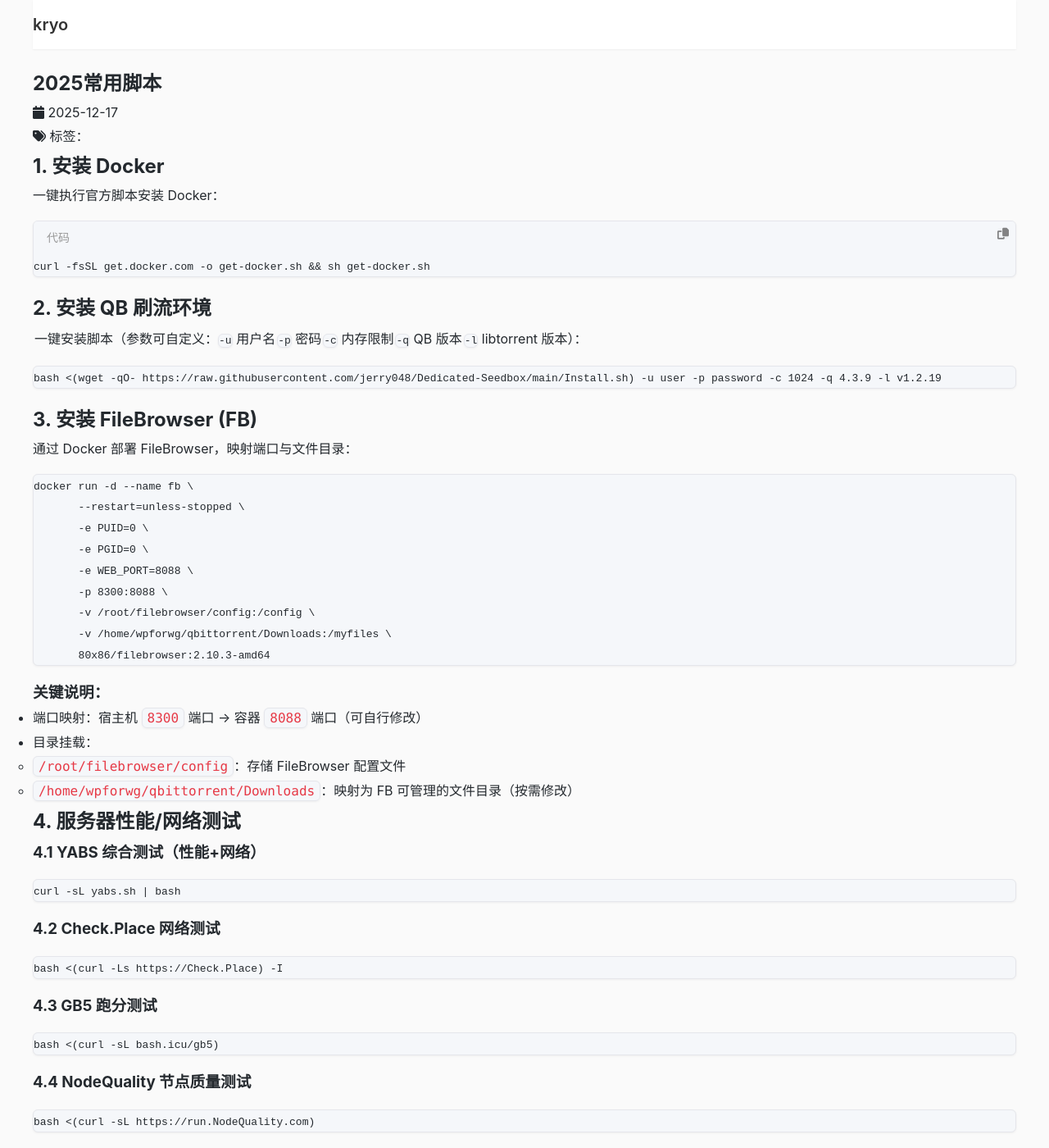
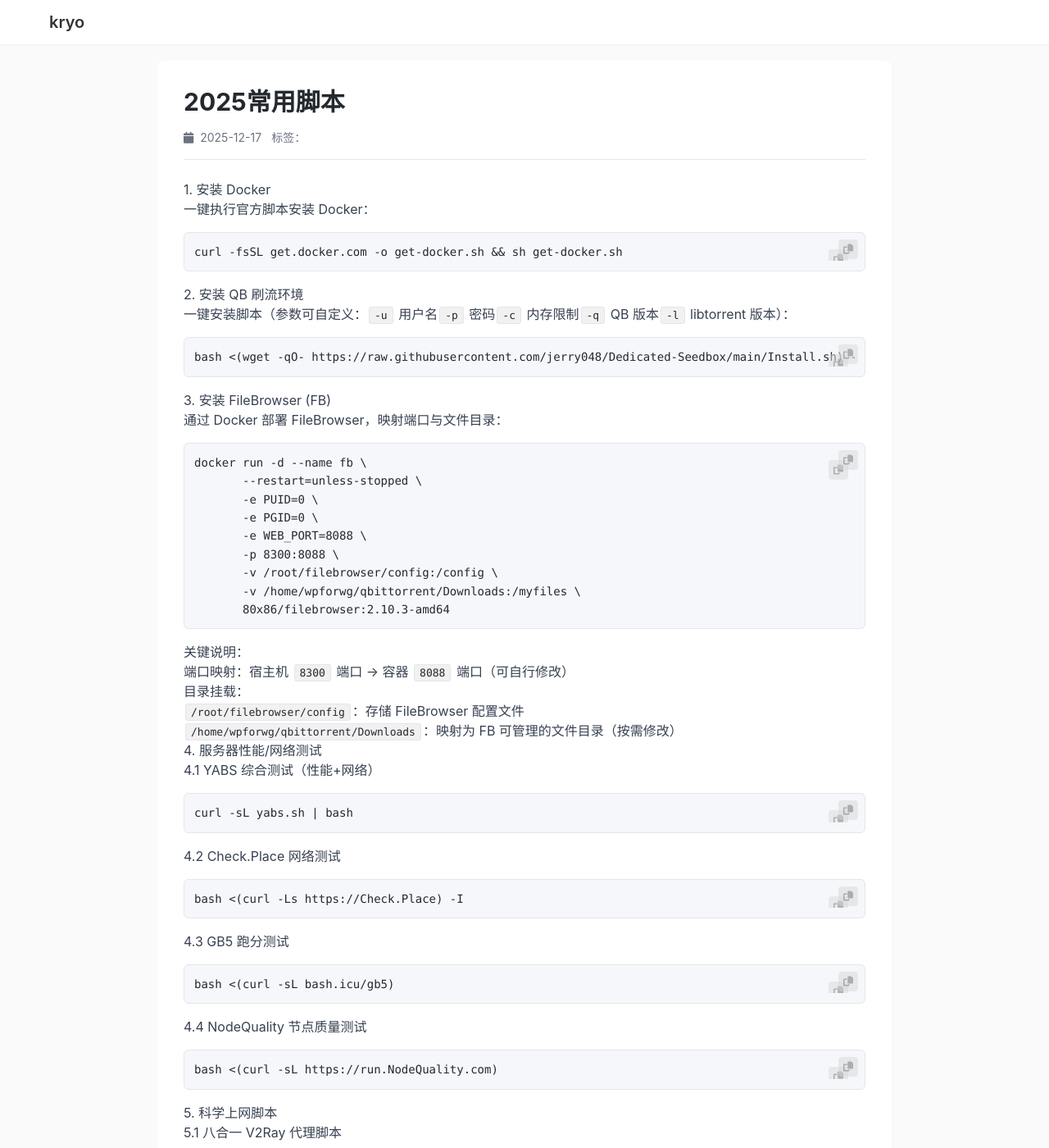
Before and after one commit to kryo0o/kryo0o.github.io, a Jekyll site: the page built from _posts/2025-12-17-2025常用脚本.md, in a window 1280 px wide and 1400 px high. Shown: the whole window at 82% size. Built offline with Jekyll 4.4.1, drawn with Linux system fonts in a browser that asks for light colours; nearby versions of some CDN libraries.

Commit message:
Update default.html

````diff
--- a/_layouts/default.html
+++ b/_layouts/default.html
@@ -4,39 +4,27 @@
   <meta charset="UTF-8">
   <meta name="viewport" content="width=device-width, initial-scale=1.0">
   <title>{% if page.title %}{{ page.title }}{% else %}{{ site.title }}{% endif %}</title>
-  <!-- 兼容GitHub Pages的图标CDN -->
-  <link rel="stylesheet" href="https://cdn.jsdelivr.net/npm/font-awesome@6.4.0/css/all.min.css">
+  <script src="https://cdn.tailwindcss.com"></script>
+  <link rel="stylesheet" href="https://cdnjs.cloudflare.com/ajax/libs/font-awesome/6.4.0/css/all.min.css">
   <style>
-    /* ========== 全局基础样式 ========== */
     :root {
-      /* 基础配色（豆包风格） */
-      --text-main: #24292e;
-      --text-light: #666;
-      --text-gray: #999;
-      --border: #e5e6eb;
-      --bg-main: #fafafa;
-      --code-block-bg: #f5f7fa; /* 代码块整体背景（无分割） */
-      --inline-code-bg: #f1f1f1;
-      --inline-code-text: #e63946;
-      --copy-btn-bg: #f0f2f5;
-      --copy-btn-hover: #e5e6eb;
-      --copy-success: #52c41a;
-
-      /* 响应式尺寸（桌面/移动端） */
-      --desktop: {
-        --code-font: 14px;
-        --inline-code-font: 13px;
+      --color-text-main: #24292e;
+      --color-text-light: #666;
+      --color-text-gray: #999;
+      --color-border: #e5e6eb;
+      --color-bg-main: #fafafa;
+      --color-bg-code-block: #f5f7fa;
+      --color-bg-code-inline: #f1f1f1;
+      --color-bg-copy-btn: #d9d9d9;
+      --color-bg-copy-btn-hover: #bfbfbf;
+      --color-bg-copy-success: #52c41a;
+      --color-bg-copy-error: #ff4d4f;
+      --border-radius-sm: 3px;
+      --border-radius-md: 4px;
+      --border-radius-lg: 6px;
+      --font-code: "Consolas", "Monaco", "Courier New", monospace;
+      --font-main: -apple-system, BlinkMacSystemFont, "Segoe UI", Roboto, Helvetica, Arial, sans-serif;
       --copy-btn-size: 24px;
-        --body-font: 16px;
-        --container-padding: 20px;
-      }
-      --mobile: {
-        --code-font: 12px;
-        --inline-code-font: 11px;
-        --copy-btn-size: 20px;
-        --body-font: 14px;
-        --container-padding: 12px;
-      }
     }
 
     * {
@@ -46,18 +34,18 @@
     }
 
     body {
-      font-family: -apple-system, BlinkMacSystemFont, "Segoe UI", Roboto, sans-serif;
-      background: var(--bg-main);
-      color: var(--text-main);
+      font-family: var(--font-main);
+      background-color: var(--color-bg-main);
+      color: var(--color-text-main);
       line-height: 1.8;
-      font-size: var(--body-font);
-      max-width: 1200px;
-      margin: 0 auto;
-      padding: 0 var(--container-padding);
     }
 
-    /* ========== 头部样式（响应式） ========== */
-    header {
+    a {
+      text-decoration: none;
+      color: inherit;
+    }
+
+    header.header-wrapper {
       width: 100%;
       background: #fff;
       box-shadow: 0 1px 2px rgba(0,0,0,0.05);
@@ -65,285 +53,448 @@
       position: sticky;
       top: 0;
       z-index: 999;
-      margin-bottom: 20px;
     }
+
     .header-inner {
       max-width: 1200px;
       margin: 0 auto;
-      padding: 0 var(--container-padding);
+      padding: 0 20px;
     }
+
     .site-title {
-      font-size: clamp(18px, 2vw, 20px); /* 响应式标题 */
+      font-size: 20px;
       font-weight: 600;
       color: #333;
-      text-decoration: none;
     }
 
-    /* ========== 1. 行内代码：仅高亮，无任何复制功能 ========== */
-    p > code, li > code, h1 > code, h2 > code, h3 > code,
-    div > code:not(.highlighter-rouge code) {
-      background: var(--inline-code-bg);
-      border: 1px solid var(--border);
-      border-radius: 3px;
+    main.container-main {
+      max-width: 1200px;
+      margin: 0 auto;
+      padding: 20px;
+    }
+
+    /* 行内代码样式 */
+    .container-main p > code,
+    .container-main li > code,
+    .container-main span > code,
+    .container-main div > code:not(.code-block code),
+    .container-main td > code {
+      background-color: var(--color-bg-code-inline);
+      border-radius: var(--border-radius-sm);
       padding: 2px 6px;
-      font-size: var(--inline-code-font);
-      font-family: Consolas, Monaco, 'Courier New', monospace;
-      color: var(--inline-code-text);
+      font-size: 13px;
+      font-family: var(--font-code);
+      color: var(--color-text-main);
+      border: 1px solid var(--color-border);
       margin: 0 2px;
     }
 
-    /* ========== 2. MD块级代码框：核心样式（无分割线+仅横向滚动） ========== */
-    /* 仅针对MD ``` 渲染后的块级容器，排除行内 */
-    .highlighter-rouge {
+    /* 代码块核心样式 */
+    .code-block, .highlight {
+      background: var(--color-bg-code-block);
+      border: 1px solid var(--color-border);
+      border-radius: var(--border-radius-lg);
+      padding: 12px;
+      margin: 16px 0;
+      overflow-x: auto;
+      overflow-y: hidden;
       position: relative;
-      background: var(--code-block-bg);
-      border: 1px solid var(--border);
-      border-radius: 6px;
-      margin: 16px 0;
-      overflow: hidden; /* 隐藏溢出，无分割线关键 */
-      box-shadow: 0 1px 3px rgba(0,0,0,0.05);
+      font-size: 14px;
+      line-height: 1.6;
+      max-width: 100%;
+      scrollbar-width: thin;
+      scrollbar-color: var(--color-border) var(--color-bg-code-block);
     }
 
-    /* 代码块头部（语言+复制按钮）：无分割线，背景和主体一致 */
-    .code-header {
+    /* 滚动条样式 */
+    .code-block::-webkit-scrollbar, .highlight::-webkit-scrollbar {
+      width: 6px;
+      height: 6px;
+    }
+    .code-block::-webkit-scrollbar-thumb, .highlight::-webkit-scrollbar-thumb {
+      background-color: var(--color-border);
+      border-radius: var(--border-radius-sm);
+    }
+
+    /* 代码块内文本样式 */
+    .code-block pre, .code-block code,
+    .highlight pre, .highlight code {
+      background: transparent;
+      border: none;
+      padding: 0;
+      margin: 0;
+      font-size: 14px;
+      line-height: 1.6;
+      font-family: var(--font-code);
+      color: var(--color-text-main);
+      white-space: pre;
+    }
+
+    /* 复制按钮样式 */
+    .code-copy-btn {
+      position: absolute;
+      top: 8px;
+      right: 8px;
+      width: var(--copy-btn-size);
+      height: var(--copy-btn-size);
+      border-radius: var(--border-radius-md);
+      background: var(--color-bg-copy-btn);
+      border: none;
+      color: var(--color-text-light);
+      cursor: pointer;
+      display: flex;
+      align-items: center;
+      justify-content: center;
+      z-index: 10;
+      padding: 0;
+      font-size: 12px;
+      opacity: 0.5;
+      transition: all 0.2s ease;
+      background-clip: padding-box;
+    }
+
+    .code-block:hover .code-copy-btn,
+    .highlight:hover .code-copy-btn {
+      opacity: 0.8;
+    }
+
+    .code-copy-btn:hover {
+      opacity: 1;
+      background: var(--color-bg-copy-btn-hover);
+    }
+
+    .code-copy-btn.copied {
+      background: var(--color-bg-copy-success);
+      color: #fff;
+    }
+
+    .code-copy-btn.error {
+      background: var(--color-bg-copy-error);
+      color: #fff;
+    }
+
+    /* 其他样式 */
+    .banner {
+      width: 100%;
+      min-height: 200px;
+      height: 50vh;
+      max-height: 300px;
+      background: url('{{ site.banner.image }}') no-repeat center center;
+      background-size: cover;
+      display: flex;
+      align-items: center;
+      justify-content: center;
+      color: white;
+      text-shadow: 0 2px 4px rgba(0,0,0,0.6);
+      border-radius: var(--border-radius-lg);
+      margin-bottom: 30px;
+    }
+
+    .banner-content {
+      text-align: center;
+      padding: 0 20px;
+    }
+
+    .banner-content h1 {
+      font-size: 36px;
+      margin: 0 0 12px 0;
+    }
+
+    .banner-content p {
+      font-size: 18px;
+      margin: 0;
+    }
+
+    .post-item {
+      padding: 16px 0;
+      border-bottom: 1px solid var(--color-border);
+    }
+
+    .post-header {
       display: flex;
       justify-content: space-between;
       align-items: center;
-      padding: 8px 16px;
-      background: var(--code-block-bg); /* 和主体同背景，无分割 */
-      font-size: 14px;
-      border-bottom: 0 !important; /* 强制无分割线 */
-    }
-    .code-lang {
-      color: var(--text-gray);
-      font-family: Consolas, monospace;
+      margin-bottom: 8px;
     }
 
-    /* 代码内容：仅横向滚动，禁止上下滚动，无分割 */
-    .highlighter-rouge pre {
-      padding: 16px !important;
-      margin: 0 !important;
-      overflow-x: auto !important;
-      overflow-y: hidden !important; /* 仅横向滚动 */
-      font-family: Consolas, Monaco, 'Courier New', monospace;
-      font-size: var(--code-font);
-      line-height: 1.6;
-      white-space: pre !important; /* 保留格式，不换行 */
-      background: transparent !important; /* 无背景分割 */
-    }
-    /* 覆盖Jekyll原生样式，彻底消除分割线 */
-    .highlighter-rouge .highlight {
-      background: transparent !important;
-      border: 0 !important;
-      margin: 0 !important;
-      padding: 0 !important;
-    }
-    .highlighter-rouge code {
-      background: transparent !important;
-      padding: 0 !important;
-      border: 0 !important;
-      font-size: inherit !important;
-      color: var(--text-main) !important;
+    .post-title {
+      font-size: 20px;
+      font-weight: 600;
+      margin: 0;
     }
 
-    /* ========== 3. 复制按钮：仅1个，仅图标，豆包浅灰 ========== */
-    .copy-btn {
-      position: absolute !important;
-      top: 8px !important;
-      right: 8px !important;
-      width: var(--copy-btn-size) !important;
-      height: var(--copy-btn-size) !important;
-      display: flex !important;
-      align-items: center !important;
-      justify-content: center !important;
-      background: var(--copy-btn-bg) !important;
-      border: none !important;
-      border-radius: 4px !important;
-      color: var(--text-light) !important;
-      cursor: pointer !important;
-      font-size: calc(var(--copy-btn-size) * 0.5) !important;
-      opacity: 0.8 !important;
-      transition: all 0.2s !important;
-      z-index: 10 !important;
-      /* 强制避免重复按钮：只显示一个 */
-      pointer-events: auto !important;
-    }
-    .copy-btn:hover {
-      opacity: 1 !important;
-      background: var(--copy-btn-hover) !important;
-    }
-    .copy-btn.copied {
-      background: var(--copy-success) !important;
-      color: #fff !important;
+    .post-title a:hover {
+      color: #4096ff;
     }
 
-    /* ========== 4. 复制提示框（响应式） ========== */
-    .toast {
-      position: fixed;
-      top: clamp(12px, 2vw, 20px);
-      right: clamp(12px, 2vw, 20px);
-      padding: clamp(8px, 1vw, 12px) clamp(12px, 2vw, 20px);
-      background: var(--copy-success);
-      color: white;
-      border-radius: 4px;
-      font-size: var(--inline-code-font);
-      box-shadow: 0 4px 12px rgba(0,0,0,0.15);
-      z-index: 9999;
-      opacity: 0;
-      transform: translateX(20px);
-      transition: all 0.3s ease;
-      max-width: 80%; /* 移动端不超宽 */
-    }
-    .toast.show {
-      opacity: 1;
-      transform: translateX(0);
+    .post-date {
+      font-size: 14px;
+      color: var(--color-text-gray);
+      margin: 0;
     }
 
-    /* ========== 响应式适配（768px以下移动端） ========== */
-    @media (max-width: 768px) {
-      :root {
-        --code-font: 12px;
-        --inline-code-font: 11px;
-        --copy-btn-size: 20px;
-        --body-font: 14px;
-        --container-padding: 12px;
+    .tag-item, .tags, .post-tags, [class*="tag"], [id*="tag"] {
+      display: none;
     }
-      .code-header {
+
+    .post-excerpt {
+      font-size: 15px;
+      color: var(--color-text-light);
+      line-height: 1.6;
+      margin: 0;
+    }
+
+    .pagination {
+      display: flex;
+      justify-content: center;
+      gap: 8px;
+      margin-top: 40px;
+      padding: 20px 0;
+      flex-wrap: wrap;
+    }
+
+    .page-number {
+      display: inline-block;
+      padding: 8px 16px;
+      border: 1px solid var(--color-border);
+      border-radius: var(--border-radius-md);
+      color: var(--color-text-light);
+      font-size: 14px;
+      transition: all 0.2s ease;
+    }
+
+    .page-number:hover {
+      border-color: var(--color-bg-copy-btn);
+      background-color: var(--color-bg-code-inline);
+    }
+
+    .page-number.current {
+      background-color: var(--color-bg-copy-btn);
+      color: var(--color-text-light);
+      border-color: var(--color-bg-copy-btn);
+      font-weight: 600;
+    }
+
+    /* 通知提示框 */
+    .notification {
+      position: fixed;
+      top: 20px;
+      right: 20px;
+      padding: 12px 20px;
+      border-radius: 4px;
+      color: white;
+      font-size: 14px;
+      z-index: 1000;
+      box-shadow: 0 4px 12px rgba(0,0,0,0.15);
+      animation: slideIn 0.3s ease-out;
+    }
+
+    .notification.success {
+      background: var(--color-bg-copy-success);
+    }
+
+    .notification.error {
+      background: var(--color-bg-copy-error);
+    }
+
+    @keyframes slideIn {
+      from {
+        transform: translateX(100%);
+        opacity: 0;
+      }
+      to {
+        transform: translateX(0);
+        opacity: 1;
+      }
+    }
+
+    @media (max-width: 480px) {
+      .page-number {
         padding: 6px 12px;
         font-size: 12px;
       }
-      .highlighter-rouge pre {
-        padding: 12px !important;
+      .banner-content h1 {
+        font-size: 28px;
       }
-      .toast {
-        padding: 8px 12px;
-        font-size: 11px;
+      .banner-content p {
+        font-size: 16px;
       }
     }
   </style>
 </head>
 <body>
-  <header>
+  <header class="header-wrapper">
     <div class="header-inner">
-      <a href="{{ '/' | relative_url }}" class="site-title">{{ site.title }}</a>
+      <a href="{{ '/' | relative_url }}" class="site-title">
+        {{ site.title }}
+      </a>
     </div>
   </header>
 
-  <main>{{ content }}</main>
+  <main class="container-main">
+    {{ content }}
+  </main>
 
   <script>
-    // ========== 核心逻辑：仅给块级代码框加1个复制按钮，杜绝重复 ==========
-    // 标记是否已初始化，防止重复执行
-    let isInitialized = false;
+    // 创建通知提示函数
+    function showNotification(message, type = 'success') {
+      // 移除现有的通知
+      const existingNotifications = document.querySelectorAll('.notification');
+      existingNotifications.forEach(notification => notification.remove());
 
-    // 复制提示函数
-    function showToast(text) {
-      const oldToast = document.querySelector('.toast');
-      if (oldToast) oldToast.remove();
+      // 创建新的通知
+      const notification = document.createElement('div');
+      notification.className = `notification ${type}`;
+      notification.textContent = message;
+      document.body.appendChild(notification);
 
-      const toast = document.createElement('div');
-      toast.className = 'toast';
-      toast.textContent = text;
-      document.body.appendChild(toast);
-
-      setTimeout(() => toast.classList.add('show'), 50);
+      // 3秒后自动移除
       setTimeout(() => {
-        toast.classList.remove('show');
-        setTimeout(() => toast.remove(), 300);
+        if (notification.parentNode) {
+          notification.style.opacity = '0';
+          setTimeout(() => {
+            if (notification.parentNode) {
+              notification.remove();
+            }
+          }, 300);
+        }
       }, 3000);
     }
 
-    // 初始化代码块（仅执行一次）
-    function initCodeBlocks() {
-      // 防止重复初始化（核心：只执行一次）
-      if (isInitialized) return;
-      isInitialized = true;
-
-      // 仅处理MD ``` 渲染后的块级代码框
-      const codeBlocks = document.querySelectorAll('.highlighter-rouge');
-      codeBlocks.forEach(block => {
-        // 1. 先清除所有已存在的复制按钮（杜绝重复）
-        const existingBtns = block.querySelectorAll('.copy-btn');
-        existingBtns.forEach(btn => btn.remove());
-
-        // 2. 提取代码语言（从```后的标识解析）
-        let lang = '代码';
-        const preText = block.querySelector('pre').textContent.trim();
-        const langMatch = preText.match(/^```(\w+)/);
-        if (langMatch) {
-          lang = langMatch[1];
-          // 移除MD代码块的```标记（不影响复制内容）
-          block.querySelector('pre').textContent = preText.replace(/^```\w*\n/, '').replace(/\n```$/, '');
+    // 为单个代码块附加复制按钮
+    function attachCopyButtonToBlock(block) {
+      // 检查是否已添加按钮，避免重复添加
+      if (block.dataset.copyBtnAdded === 'true') {
+        return;
       }
 
-        // 3. 创建仅1个头部（语言+复制按钮）
-        let header = block.querySelector('.code-header');
-        // 若已有头部则复用，避免重复创建
-        if (!header) {
-          header = document.createElement('div');
-          header.className = 'code-header';
+      // 创建复制按钮
+      const copyBtn = document.createElement('button');
+      copyBtn.className = 'code-copy-btn';
+      copyBtn.innerHTML = '<i class="fa-solid fa-copy"></i>';
+      copyBtn.setAttribute('aria-label', '复制代码');
 
-          const langEl = document.createElement('div');
-          langEl.className = 'code-lang';
-          langEl.textContent = lang;
+      // 添加到代码块
+      block.appendChild(copyBtn);
+      block.dataset.copyBtnAdded = 'true'; // 标记为已处理
 
-          header.appendChild(langEl);
-          block.prepend(header);
+      // 复制成功状态
+      const copySuccess = () => {
+        copyBtn.innerHTML = '<i class="fa-solid fa-check"></i>';
+        copyBtn.classList.add('copied');
+        copyBtn.classList.remove('error');
+        showNotification('代码已复制到剪贴板！', 'success');
+        setTimeout(() => {
+          copyBtn.innerHTML = '<i class="fa-solid fa-copy"></i>';
+          copyBtn.classList.remove('copied');
+        }, 1500);
+      };
+
+      // 复制失败状态
+      const copyFail = (err) => {
+        console.error('[CopyBtn] 复制失败：', err);
+        copyBtn.innerHTML = '<i class="fa-solid fa-times"></i>';
+        copyBtn.classList.add('error');
+        copyBtn.classList.remove('copied');
+        let errorMessage = '复制失败，请手动复制代码';
+        if (err && err.name === 'NotAllowedError') {
+          errorMessage = '复制失败：需要用户交互才能访问剪贴板';
+        } else if (err && err.message) {
+          errorMessage = `复制失败：${err.message}`;
+        }
+        showNotification(errorMessage, 'error');
+        setTimeout(() => {
+          copyBtn.innerHTML = '<i class="fa-solid fa-copy"></i>';
+          copyBtn.classList.remove('error');
+        }, 1500);
+      };
+
+      // 绑定点击事件
+      copyBtn.addEventListener('click', async () => {
+        let codeContent = '';
+        const preEl = block.querySelector('pre');
+        if (preEl) {
+          const codeEl = preEl.querySelector('code');
+          codeContent = codeEl ? codeEl.textContent : preEl.textContent;
+        } else {
+          const codeEl = block.querySelector(':scope > code');
+          codeContent = codeEl ? codeEl.textContent : block.textContent.trim();
         }
 
-        // 4. 创建仅1个复制按钮（仅图标，无文字）
-        const copyBtn = document.createElement('button');
-        copyBtn.className = 'copy-btn';
-        copyBtn.innerHTML = '<i class="fas fa-copy"></i>'; // 仅复制图标
-        copyBtn.setAttribute('aria-label', '复制代码');
+        if (!codeContent) {
+          return copyFail(new Error('未检测到可复制的代码'));
+        }
 
-        // 加入头部，确保仅1个
-        header.appendChild(copyBtn);
-
-        // 5. 绑定复制事件（兼容GitHub Pages）
-        copyBtn.addEventListener('click', async () => {
         try {
-            const codeContent = block.querySelector('pre').textContent.trim();
-            // 现代API + 降级方案
           if (navigator.clipboard) {
             await navigator.clipboard.writeText(codeContent);
+            copySuccess();
           } else {
-              const textarea = document.createElement('textarea');
-              textarea.value = codeContent;
-              document.body.appendChild(textarea);
-              textarea.select();
-              document.execCommand('copy');
-              document.body.removeChild(textarea);
+            // 降级方案（现代浏览器基本无需此逻辑）
+            const textArea = document.createElement('textarea');
+            textArea.value = codeContent;
+            textArea.style.position = 'fixed';
+            textArea.style.left = '-9999px';
+            document.body.appendChild(textArea);
+            textArea.select();
+            const successful = document.execCommand('copy');
+            document.body.removeChild(textArea);
+            successful ? copySuccess() : copyFail(new Error('execCommand失败'));
           }
-            // 按钮状态切换（仅图标）
-            copyBtn.innerHTML = '<i class="fas fa-check"></i>';
-            copyBtn.classList.add('copied');
-            showToast('代码已复制');
-
-            // 恢复初始状态
-            setTimeout(() => {
-              copyBtn.innerHTML = '<i class="fas fa-copy"></i>';
-              copyBtn.classList.remove('copied');
-            }, 1500);
         } catch (err) {
-            console.error('复制失败:', err);
-            copyBtn.innerHTML = '<i class="fas fa-times"></i>';
-            copyBtn.classList.add('error');
-            showToast('复制失败，请手动复制');
-            setTimeout(() => {
-              copyBtn.innerHTML = '<i class="fas fa-copy"></i>';
-              copyBtn.classList.remove('error');
-            }, 1500);
+          copyFail(err);
         }
-        });
       });
     }
 
-    // 页面完全加载后执行（确保MD代码块已渲染，仅执行一次）
-    window.addEventListener('load', initCodeBlocks);
+    // 初始化代码块复制按钮
+    function initCodeCopyButtons(scope = document) {
+      // 选择所有代码块，包括 .code-block 和 .highlight 类
+      const codeBlocks = scope.querySelectorAll(
+        '.code-block, .highlight'
+      );
 
-    // 防止意外重复调用的兜底
-    window.initCodeBlocks = initCodeBlocks;
+      // 过滤掉已经添加过按钮的代码块
+      Array.from(codeBlocks).forEach(block => {
+        if (!block.dataset.copyBtnAdded) {
+          attachCopyButtonToBlock(block);
+        }
+      });
+    }
+
+    // 页面加载完成后初始化
+    document.addEventListener('DOMContentLoaded', () => {
+      initCodeCopyButtons();
+    });
+
+    // 支持动态内容：若有新代码块添加到页面，可手动调用此方法
+    window.handleDynamicCodeBlocks = (dynamicScope) => {
+      initCodeCopyButtons(dynamicScope);
+    };
+
+    // 监听页面内容变化，确保动态加载的内容也能添加复制按钮
+    if (typeof MutationObserver !== 'undefined') {
+      const observer = new MutationObserver((mutationsList) => {
+        for (let mutation of mutationsList) {
+          if (mutation.type === 'childList') {
+            mutation.addedNodes.forEach(node => {
+              if (node.nodeType === 1) { // Element node
+                if (node.classList && (node.classList.contains('code-block') || node.classList.contains('highlight'))) {
+                  if (!node.dataset.copyBtnAdded) {
+                    attachCopyButtonToBlock(node);
+                  }
+                } else if (node.querySelectorAll) {
+                  const newCodeBlocks = node.querySelectorAll('.code-block:not([data-copy-btn-added]), .highlight:not([data-copy-btn-added])');
+                  newCodeBlocks.forEach(block => attachCopyButtonToBlock(block));
+                }
+              }
+            });
+          }
+        }
+      });
+
+      observer.observe(document.body, { childList: true, subtree: true });
+    }
   </script>
 </body>
 </html>
````
Lines whose indentation alone changed are shown as unchanged.
